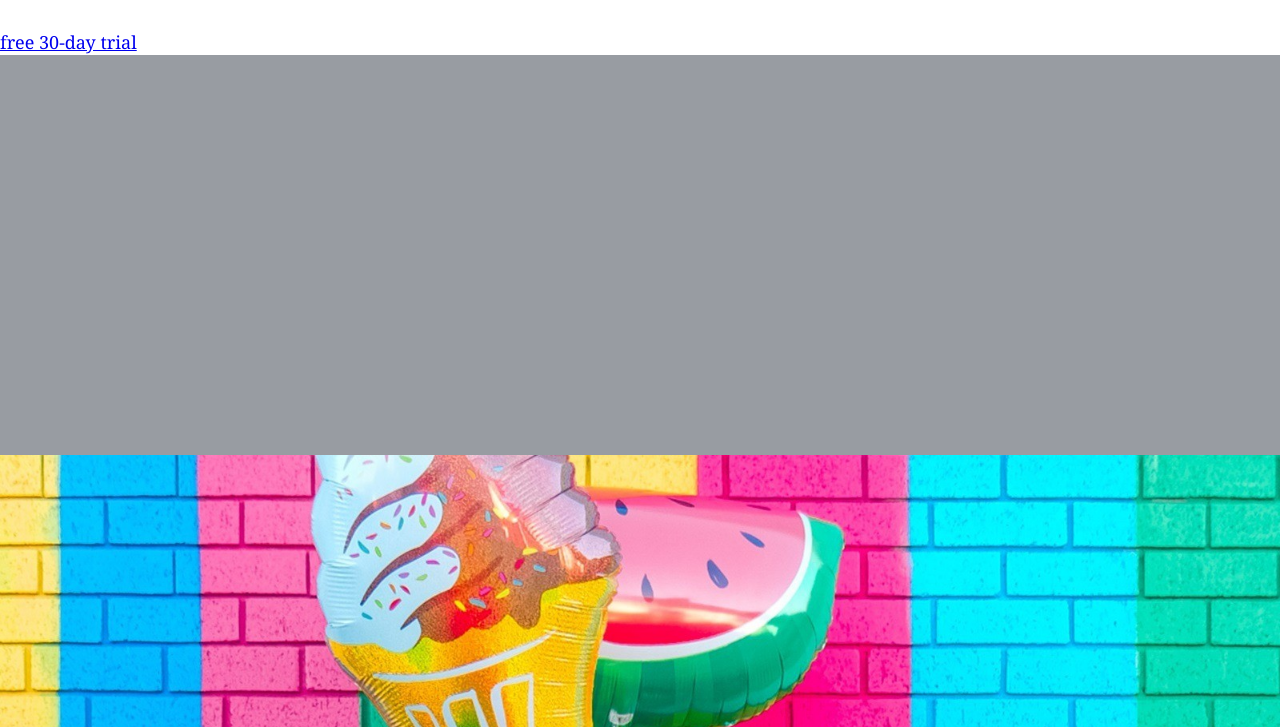
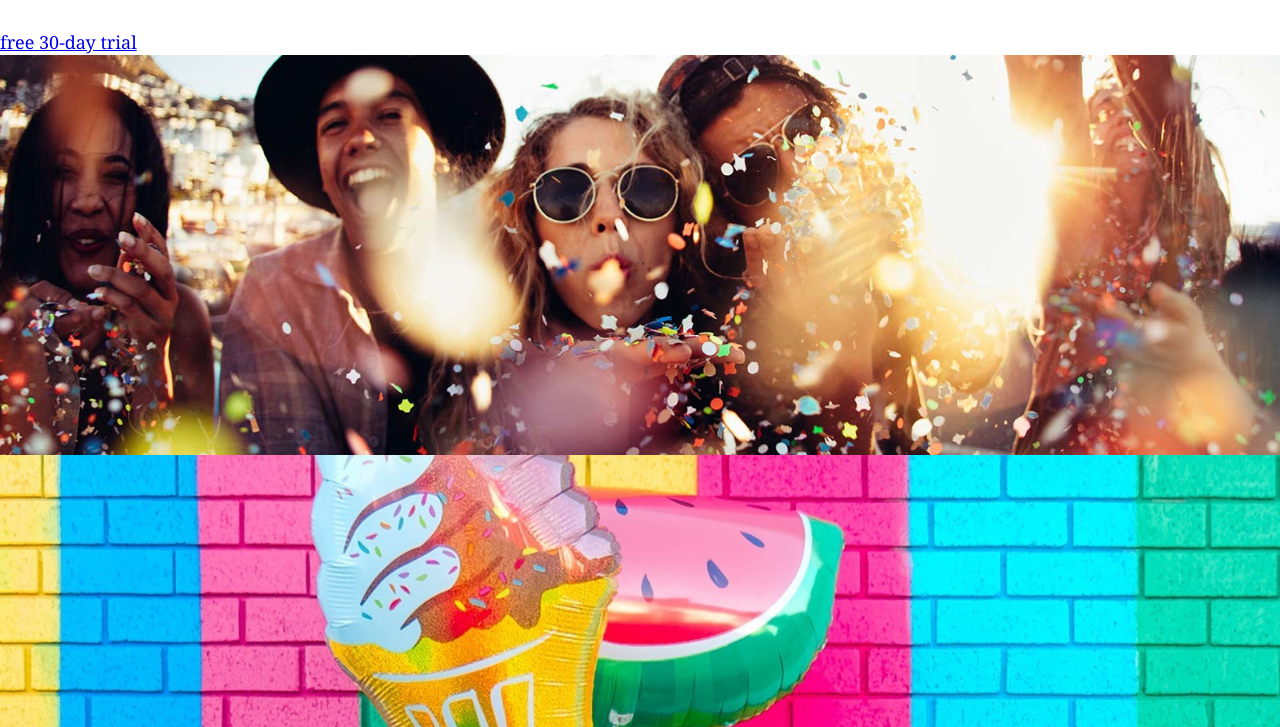
Before and after one commit to ucare-technologies/ucarehq, a Gatsby site: page /blog in a window 1280 px wide. Shown: the part 73-800 px from the top of the page. Built offline with nearby package versions, Linux system fonts and the light colour scheme; Gatsby itself is replaced by a stand-in of ours.

Commit message:
blog background image

```diff
--- a/src/components/blogs/blogheader.js
+++ b/src/components/blogs/blogheader.js
@@ -10,7 +10,7 @@ class BlogHeader extends Component {
     const { imageFluid } = this.props;
     return (
       <div className="container-fluid">
-        {/* <BackgroundImage /> */}
+
       </div>
      );
   }
--- a/src/pages/blog.js
+++ b/src/pages/blog.js
@@ -112,12 +112,8 @@ class Blog extends Component {
                   Tag="section"
                   className="blog-init"
                   fluid={ blog.childImageSharp.fluid }
-                  backgroundColor={ `rgba(50, 58, 70, .5)` }
                   style={ {
                     height: '400px',
-                    background: 'rgba(50,58,70,.5)',
-                    backgroundRepeat: '',
-                    backgroundSize: ''
                   } }
                 >
                 </BackgroundImage>
```
